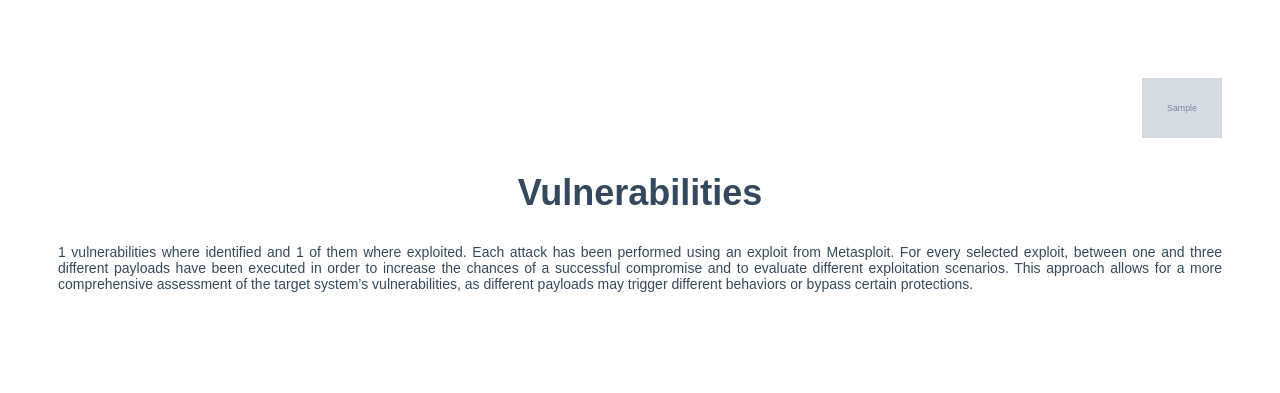
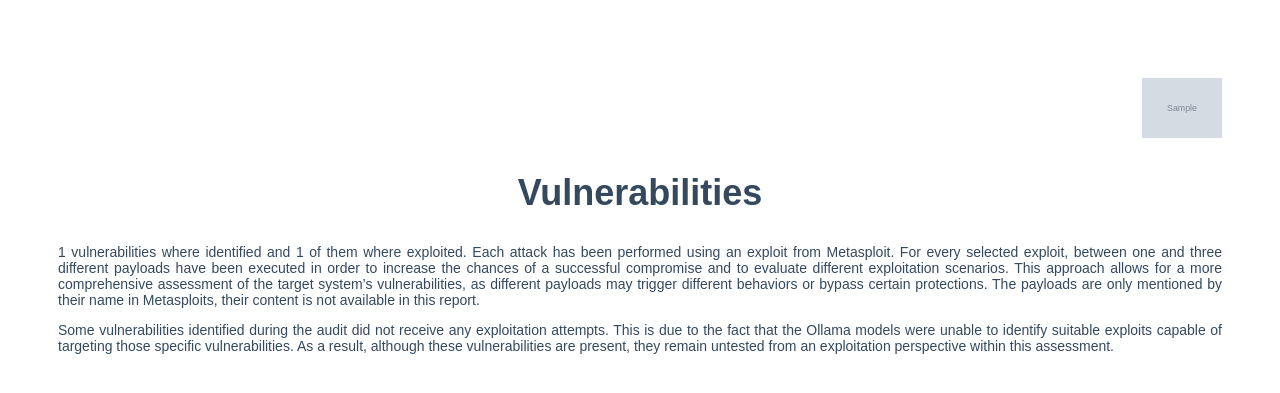
Before and after one commit to frajimmor2/tfg-audit-automation, a Python web app: template src/reporterman/modules/reporting/templates/vuln_section.html in a window 1280 px wide. Shown: the top 393 px of the page. Run offline with Jinja, Linux system fonts and the light colour scheme; the template is opened without the code that fills it: most values are stand-ins (such as "Sample title", 1, 10 or a date in 2020); grey boxes marked "Sample" are stand-in pictures.

Commit message:
module(reporting): update vuln section template #14

```diff
--- a/src/reporterman/modules/reporting/templates/vuln_section.html
+++ b/src/reporterman/modules/reporting/templates/vuln_section.html
@@ -2,6 +2,8 @@
 
 {% block content %}
 <h2>Vulnerabilities</h2>
-<p>{{ n_vuln }} vulnerabilities where identified and {{ n_exploited }} of them  where exploited. Each attack has been performed using an exploit from Metasploit. For every selected exploit, between one and three different payloads have been executed in order to increase the chances of a successful compromise and to evaluate different exploitation scenarios. This approach allows for a more comprehensive assessment of the target system’s vulnerabilities, as different payloads may trigger different behaviors or bypass certain protections.</p>
+<p>{{ n_vuln }} vulnerabilities where identified and {{ n_exploited }} of them  where exploited. Each attack has been performed using an exploit from Metasploit. For every selected exploit, between one and three different payloads have been executed in order to increase the chances of a successful compromise and to evaluate different exploitation scenarios. This approach allows for a more comprehensive assessment of the target system’s vulnerabilities, as different payloads may trigger different behaviors or bypass certain protections. The payloads are only mentioned by their name in Metasploits, their content is not available in this report.</p>
+
+<p>Some vulnerabilities identified during the audit did not receive any exploitation attempts. This is due to the fact that the Ollama models were unable to identify suitable exploits capable of targeting those specific vulnerabilities. As a result, although these vulnerabilities are present, they remain untested from an exploitation perspective within this assessment.</p>
 
 {% endblock %}
```
